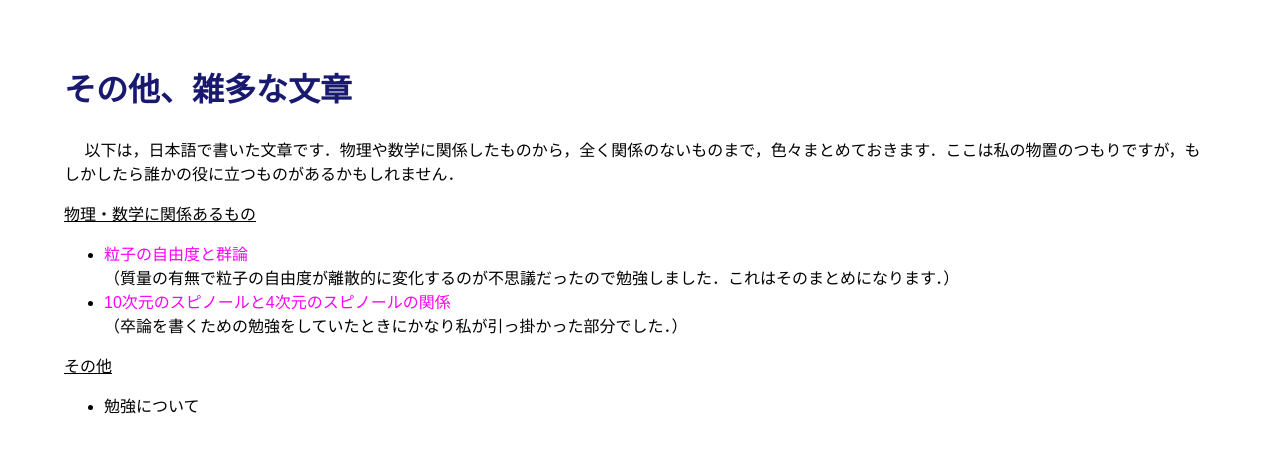
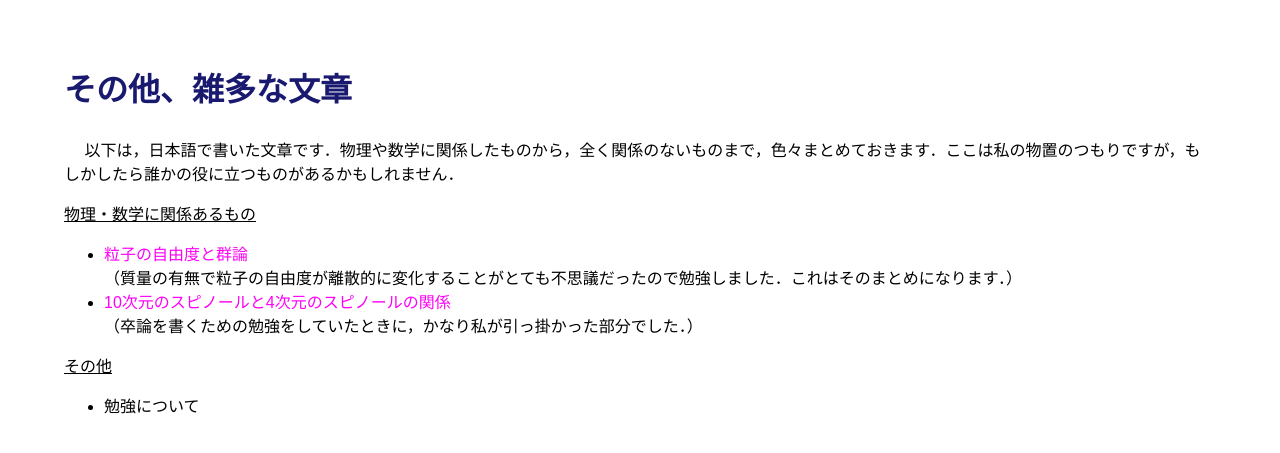
Before and after one commit to dxmegvpw/imiya.github.io, a Jekyll site: the page miscellany/miscellany.html, which Jekyll copies as it is, in a window 1280 px wide. Shown: the top 453 px of the page. Built offline with Jekyll 4.4.1, drawn with Linux system fonts in a browser that asks for light colours.

Commit message:
modified

```diff
--- a/miscellany/miscellany.html
+++ b/miscellany/miscellany.html
@@ -22,11 +22,11 @@
     <ul>
         <li>
             <a href="dof_particle/dof_particle.html">粒子の自由度と群論</a><br>
-            （質量の有無で粒子の自由度が離散的に変化するのが不思議だったので勉強しました．これはそのまとめになります．）
+            （質量の有無で粒子の自由度が離散的に変化することがとても不思議だったので勉強しました．これはそのまとめになります．）
         </li>
         <li>
             <a href="spinor_various_dim/spinor_various_dim.html">10次元のスピノールと4次元のスピノールの関係</a><br>
-            （卒論を書くための勉強をしていたときにかなり私が引っ掛かった部分でした．）
+            （卒論を書くための勉強をしていたときに，かなり私が引っ掛かった部分でした．）
         </li>
     </ul>
 
```
Also changed, not shown: 1 other file.
